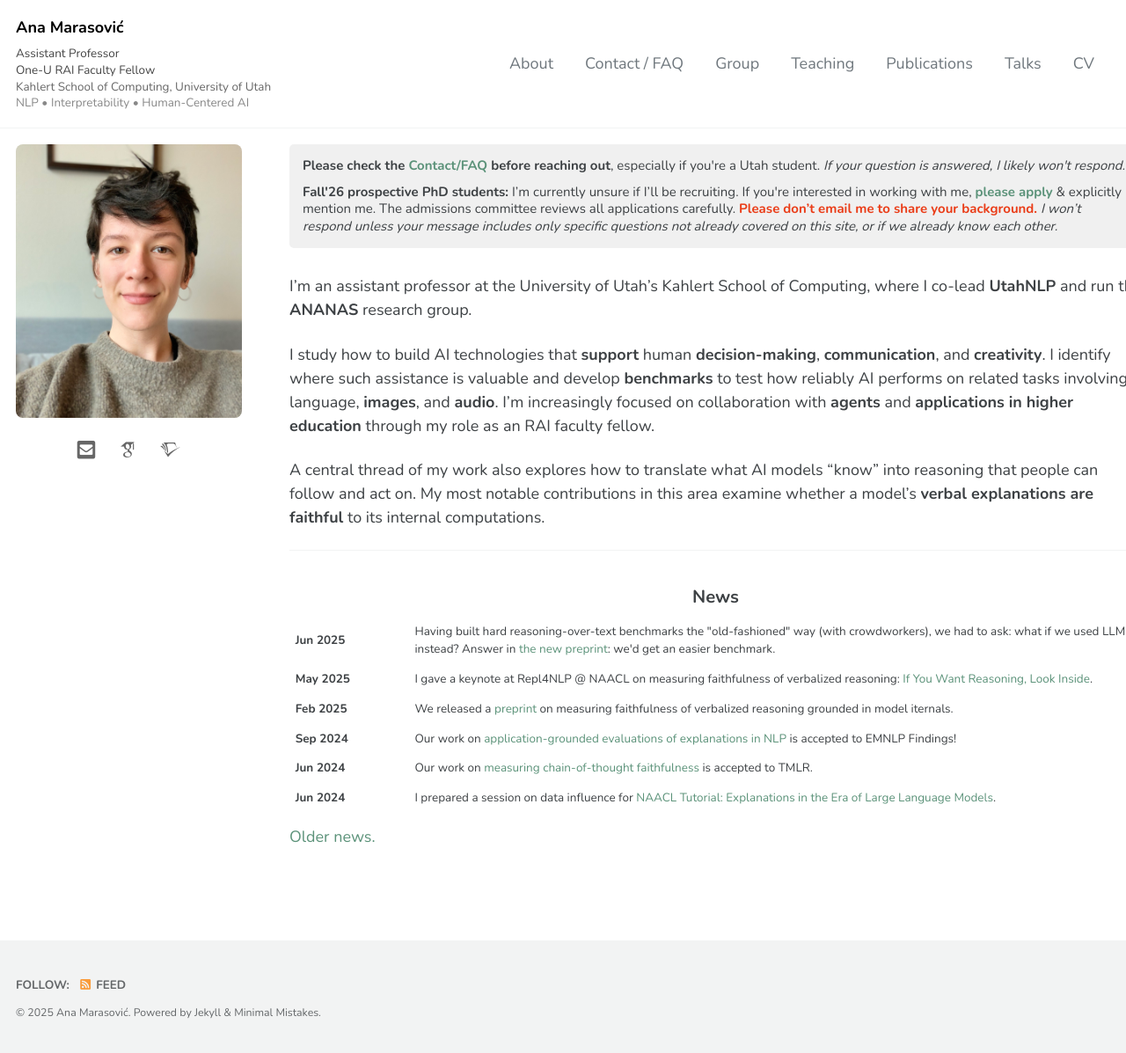
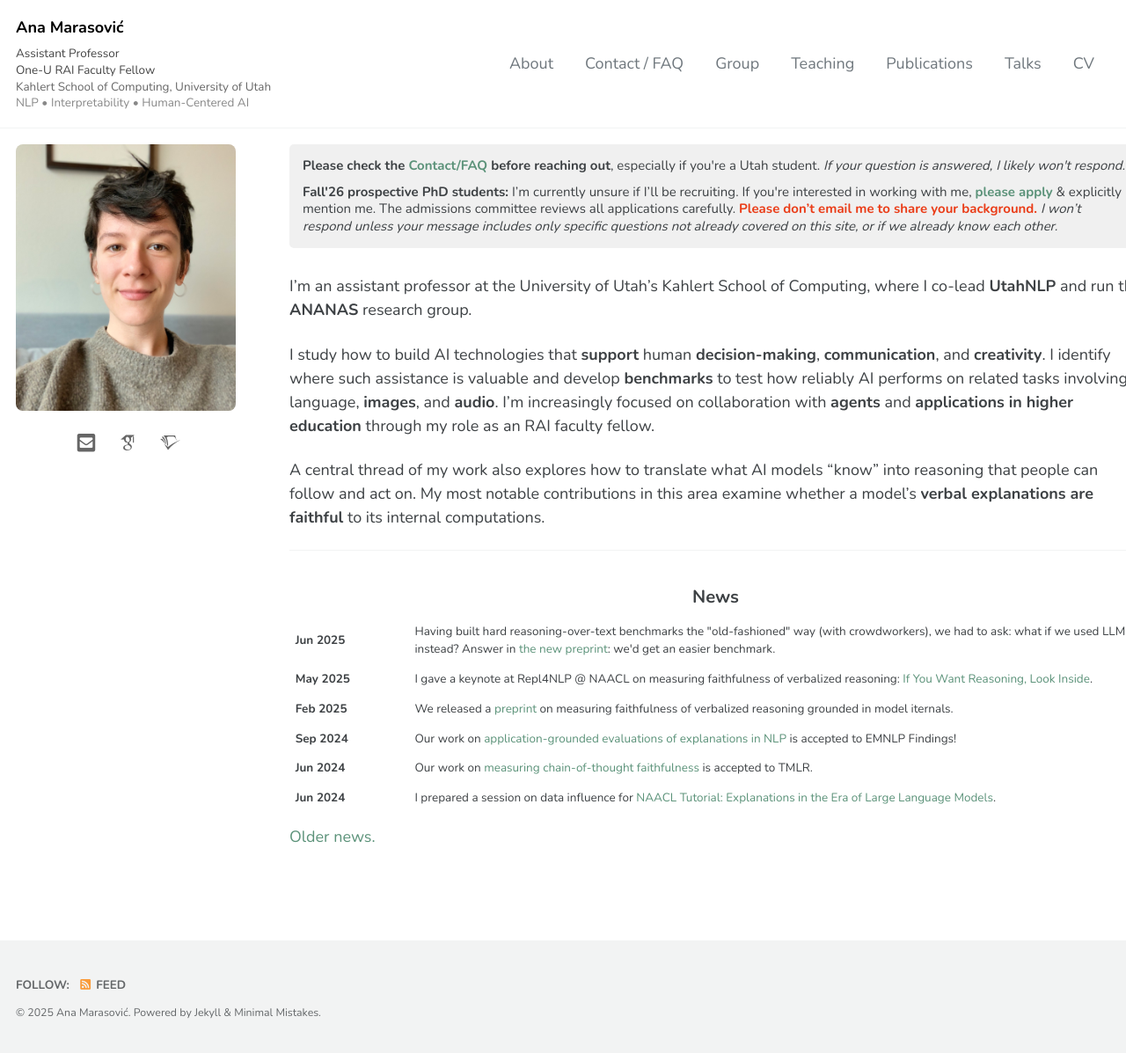
Before and after one commit to amarasovic/amarasovic.github.io, a Jekyll site: the page built from index.md, in a window 1280 px wide and 1197 px high. Shown: the whole window at 88% size. Built offline with Jekyll 4.4.1, drawn with Linux system fonts in a browser that asks for light colours; cached includes are drawn as plain includes; some web fonts are replaced; a script that is not in the unit is left out.

Commit message:
Fix avatar responsive sizing on narrow screens
- Add responsive max-width constraints for sidebar images
- Prevent avatar from becoming oversized on small screens
- Set progressive max-widths: 150px (small), 200px (medium), 250px (large)
- Maintain aspect ratio with width/height auto

🤖 Generated with [Claude Code](https://claude.ai/code)

Co-Authored-By: Claude <noreply@anthropic.com>

```diff
--- a/assets/css/main.scss
+++ b/assets/css/main.scss
@@ -74,6 +74,21 @@ a {
 
 .sidebar img {
   border-radius: 8px !important;
+  max-width: 100% !important;
+  width: auto !important;
+  height: auto !important;
+
+  @include breakpoint($small) {
+    max-width: 150px !important;
+  }
+
+  @include breakpoint($medium) {
+    max-width: 200px !important;
+  }
+
+  @include breakpoint($large) {
+    max-width: 250px !important;
+  }
 }
 
 .sidebar a:hover {
```
